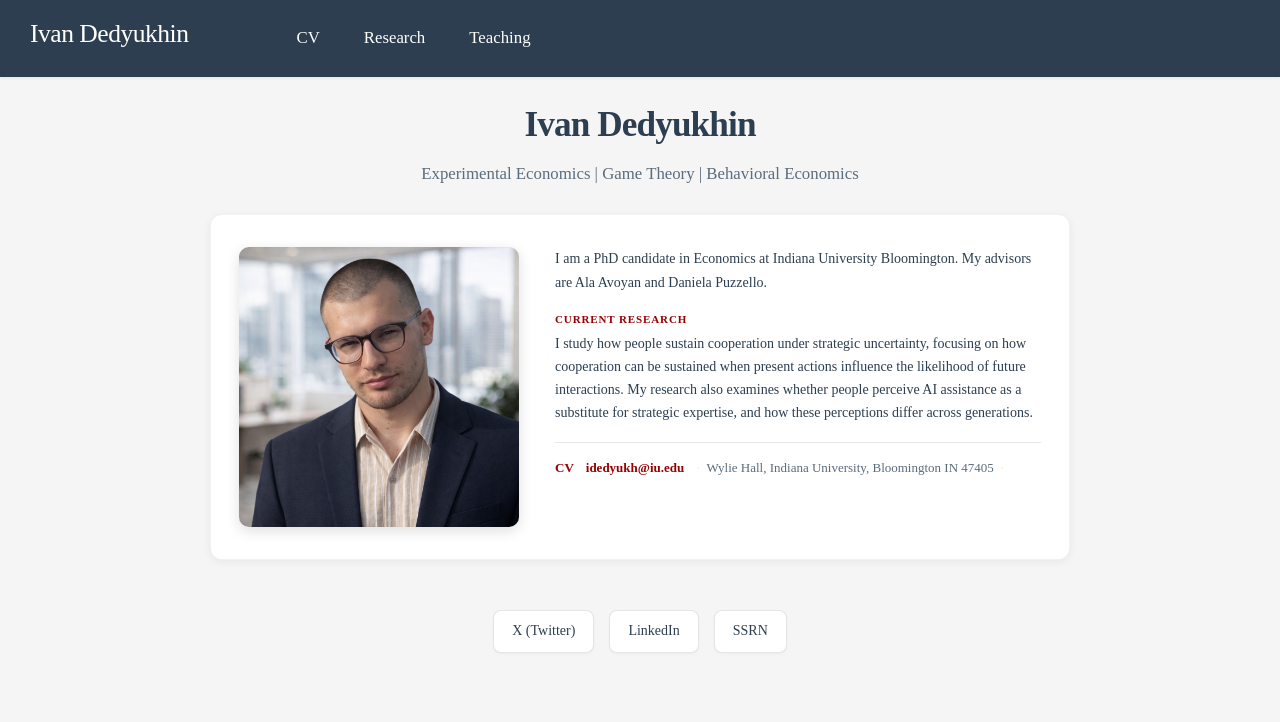
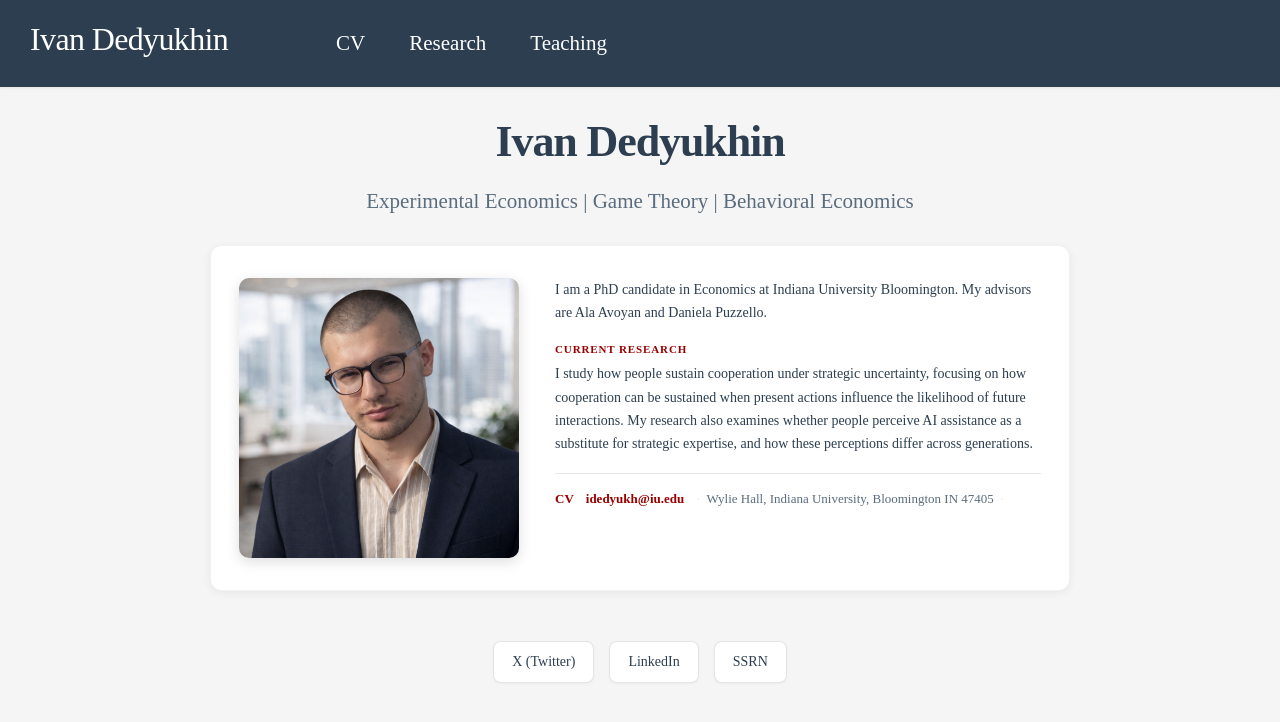
Before and after one commit to Dedyukhin/dedyukhin.github.io, a Jekyll site: the page built from README.md, in a window 1280 px wide. Shown: the top 722 px of the page. Built offline with Jekyll 4.4.1, drawn with Linux system fonts in a browser that asks for light colours; some web fonts are replaced.

Commit message:
Update main.css

```diff
--- a/assets/css/main.css
+++ b/assets/css/main.css
@@ -18,9 +18,9 @@
 
     /* Typography - Modern, minimalistic font stack */
     --font-system: 'SimplePrintRegular', serif;
-    --font-size-base: 16px;
-    --font-size-lg: 20px;
-    --font-size-homepage: 21px;
+    --font-size-base: 20px;
+    --font-size-lg: 24px;
+    --font-size-homepage: 25px;
     --line-height-base: 1.6;
     --line-height-relaxed: 1.7;
 }
```
